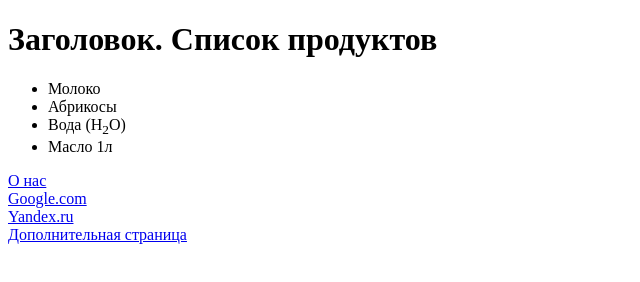
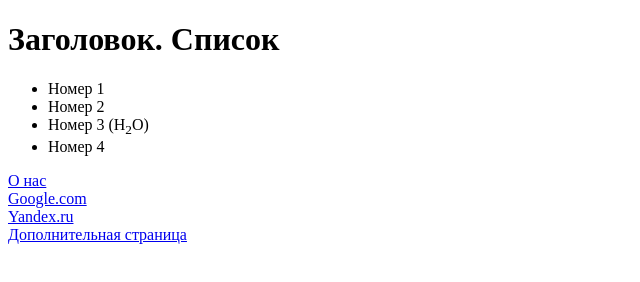
Before and after one commit to 6oname/TestRep, a plain HTML site: page index.html in a window 1280 px wide. Shown: the whole page, without its empty margins (0-640 px from the left). Drawn offline with Linux system fonts and the light colour scheme.

Commit message:
Add files via upload

```diff
--- a/index.html
+++ b/index.html
@@ -10,12 +10,12 @@
   </head>
 
  <body>
-   <h1>Заголовок. Список продуктов</h1>
+   <h1>Заголовок. Список</h1>
    <ul>
-     <li>Молоко</li>
-     <li>Абрикосы</li>
-     <li>Вода (H<sub>2</sub>O)</li>
-     <li>Масло 1л</li>
+     <li>Номер 1</li>
+     <li>Номер 2</li>
+     <li>Номер 3 (H<sub>2</sub>O)</li>
+     <li>Номер 4</li>
    </ul>
    <a href="about.html" target="_blank">О нас</a><br>
    <a href="https://google.com" target="_blank">Google.com</a><br>
```
